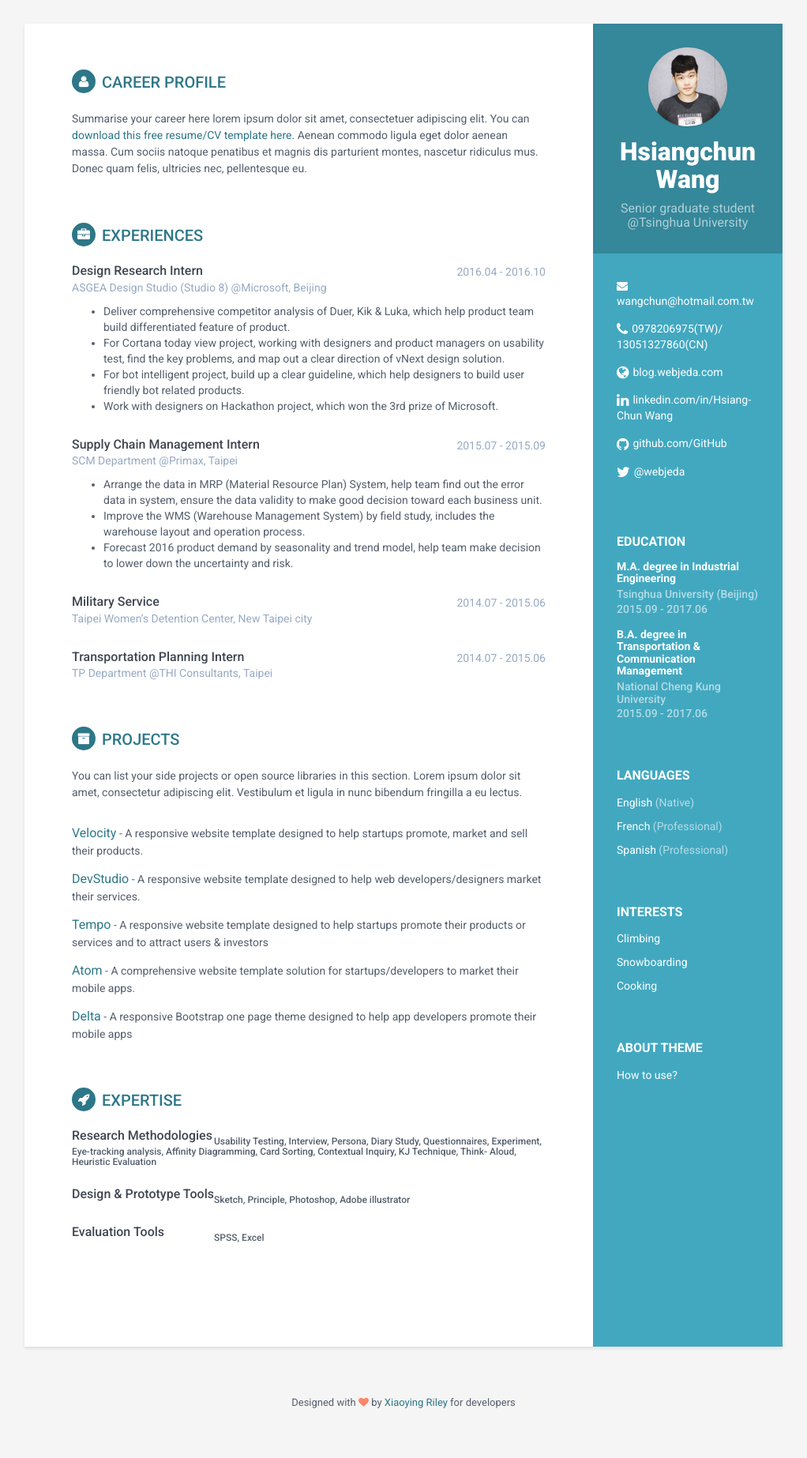
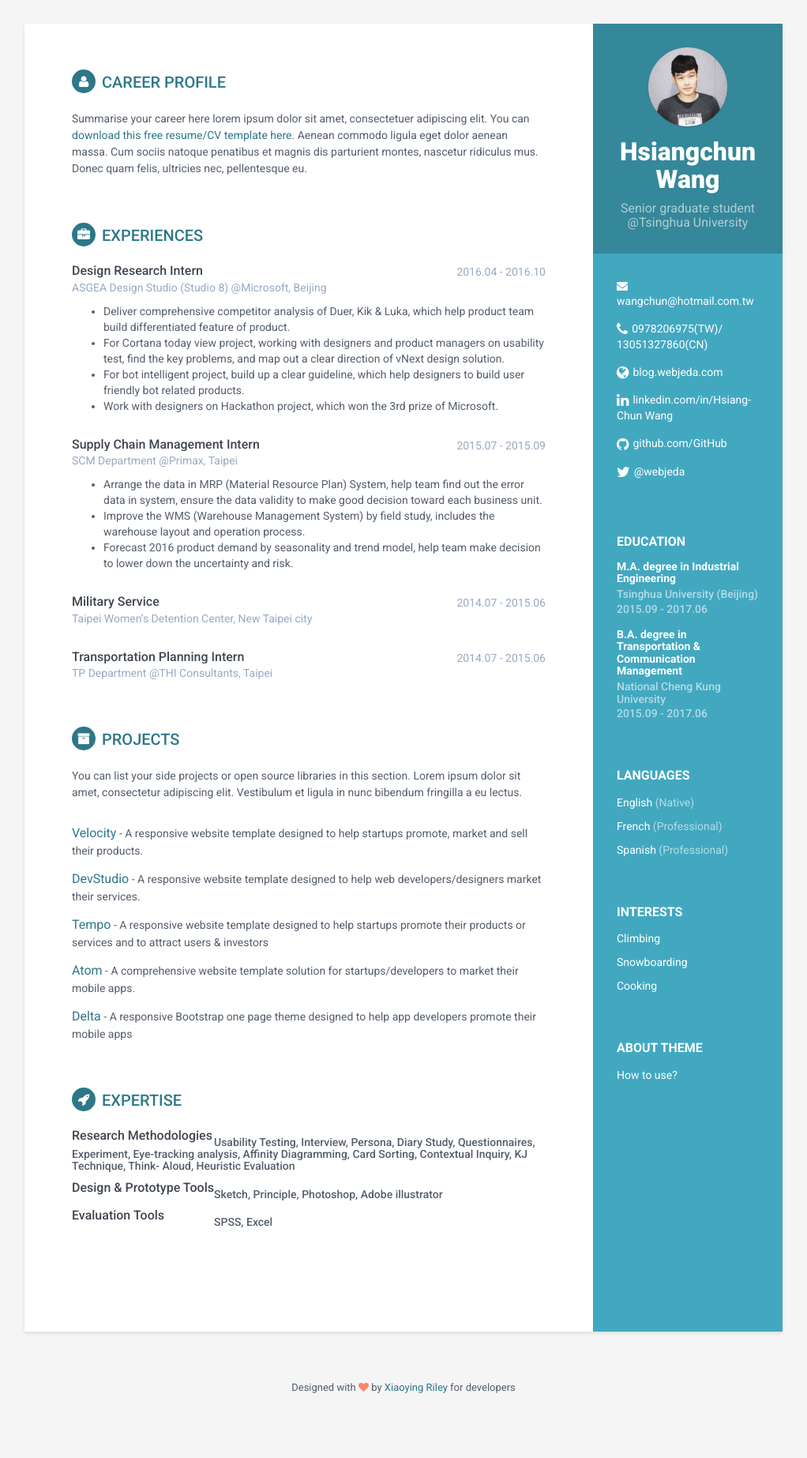
Before and after one commit to hsiangchunwang/hsiangchunwang.github.io, a Jekyll site: the page built from index.html, in a window 1280 px wide. Shown: the whole page at 79% size, without its empty margins (129-1151 px from the left). Built offline with Jekyll 4.4.1, drawn with Linux system fonts in a browser that asks for light colours.

Commit message:
Update styles.css

```diff
--- a/assets/css/styles.css
+++ b/assets/css/styles.css
@@ -228,7 +228,7 @@ p {
   margin-bottom: 15px;
 }
 .skillset .item {
-  margin-bottom: 15px;
+  margin-bottom: 0;
   overflow: hidden;
 }
 
@@ -240,7 +240,7 @@ p {
   font-weight: 500;
 }
 h4.skillcontent {
-  font-size: 12px;
+  font-size: 14px;
   font-weight: 500;
 }
 
```
